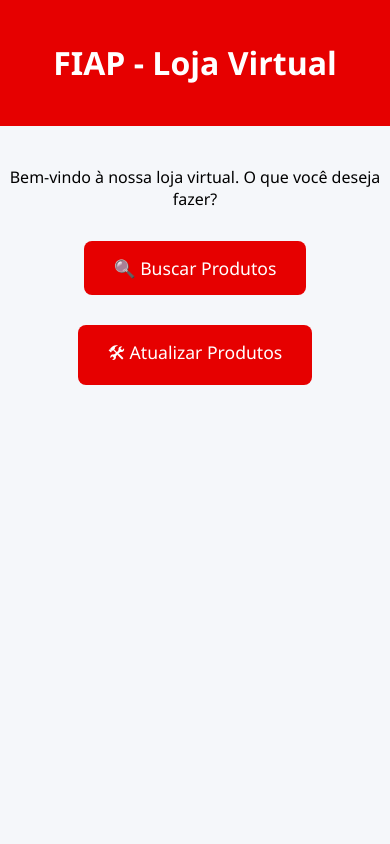
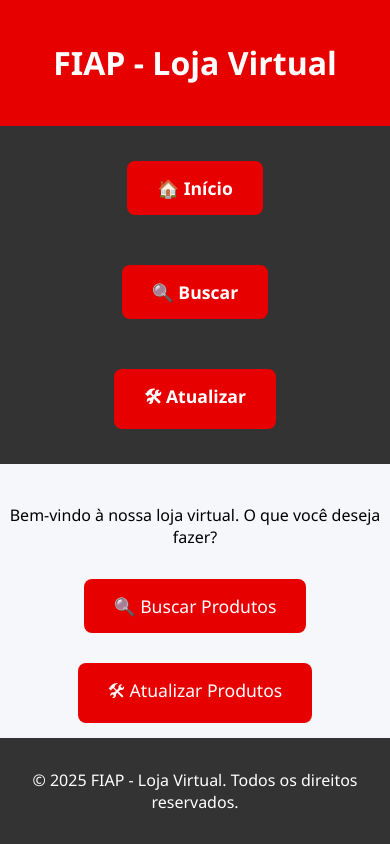
Before and after one commit to brunorpedroso/lojavirtual, a Flask app: page / in a window 390 px wide. Run offline with Flask 3, Linux system fonts and the light colour scheme.

Commit message:
Incremento no layout da pagina

```diff
--- a/templates/index.html
+++ b/templates/index.html
@@ -41,10 +41,73 @@
     <header>
         <h1>FIAP - Loja Virtual</h1>
     </header>
+<nav>
+    <ul>
+        <li><a href="/index.html">🏠 Início</a></li>
+        <li><a href="/buscar">🔍 Buscar</a></li>
+        <li><a href="/atualizar">🛠 Atualizar</a></li>
+    </ul>
+</nav>
+<style>
+    nav {
+        background-color: #333;
+        padding: 10px 0;
+    }
+    nav ul {
+        display: flex;
+        justify-content: center;
+        list-style-type: none;
+        margin: 0;
+        padding: 0;
+    }
+    nav ul li {
+        margin: 0 15px;
+    }
+    nav ul li a {
+        color: white;
+        text-decoration: none;
+        font-weight: bold;
+        transition: color 0.3s;
+    }
+    nav ul li a:hover {
+        color: #ffd700;
+    }
+</style>
+
     <main>
         <p>Bem-vindo à nossa loja virtual. O que você deseja fazer?</p>
         <a href="/buscar">🔍 Buscar Produtos</a>
         <a href="/atualizar">🛠 Atualizar Produtos</a>
     </main>
+
+<footer>
+    <p>© 2025 FIAP - Loja Virtual. Todos os direitos reservados.</p>
+</footer>
+<style>
+    footer {
+        background-color: #333;
+        color: white;
+        text-align: center;
+        padding: 15px 0;
+        position: fixed;
+        bottom: 0;
+        width: 100%;
+    }
+
+    @media (max-width: 600px) {
+        nav ul {
+            flex-direction: column;
+            align-items: center;
+        }
+        nav ul li {
+            margin: 10px 0;
+        }
+    }
+
+    body {
+        padding-bottom: 60px; /* espaço para o rodapé */
+    }
+</style>
+
 </body>
 </html>
```
Also changed, not shown: templates/atualizar.html (+63 -0 lines), templates/buscar.html (+63 -0 lines).
